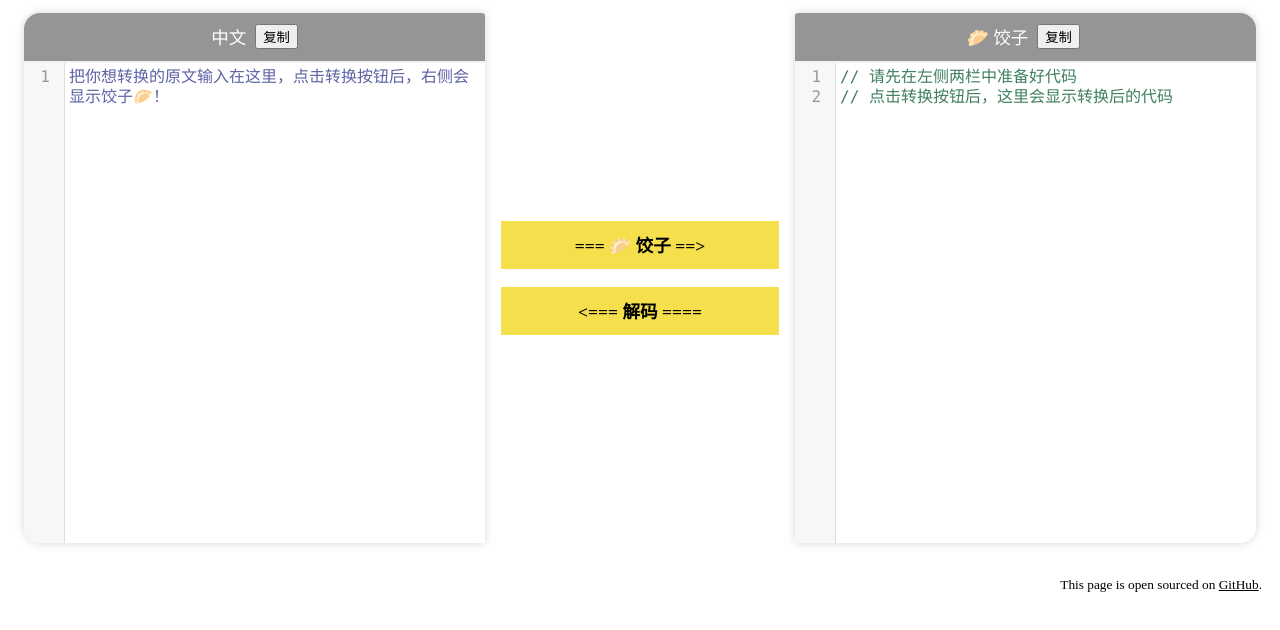
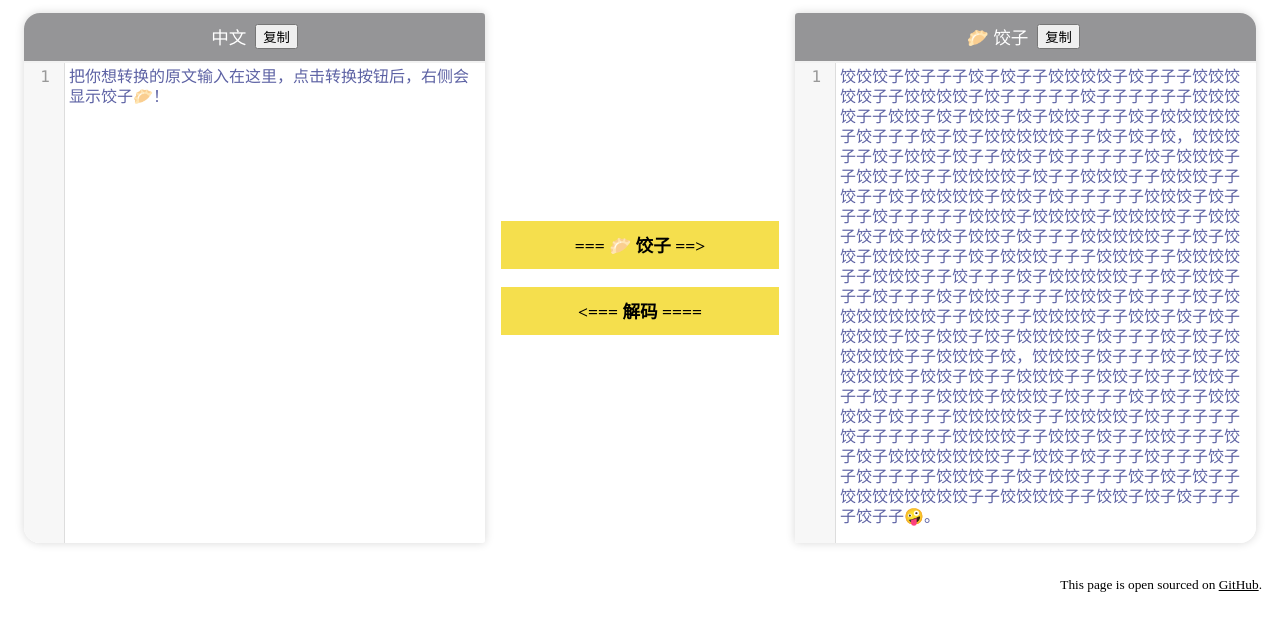
Before and after one commit to CSY-tvgo/Jiaozi-Encoder, a plain HTML site: page index.html in a window 1280 px wide. Shown: the part 110-740 px from the top of the page. Drawn offline with Linux system fonts and the light colour scheme.

Commit message:
modify some default values

```diff
--- a/index.html
+++ b/index.html
@@ -204,7 +204,7 @@
             lineWrapping: true,
         })
         editor_jiaozi.setSize('auto', '30rem')
-        editor_jiaozi.setValue("// 请先在左侧两栏中准备好代码\n// 点击转换按钮后，这里会显示转换后的代码")
+        editor_jiaozi.setValue("饺饺饺子饺子子子饺子饺子子饺饺饺饺子饺子子子饺饺饺饺饺子子饺饺饺饺子饺子子子子子饺子子子子子子饺饺饺饺子子饺饺子饺子饺饺子饺子饺饺子子子饺子饺饺饺饺饺子饺子子子饺子饺子饺饺饺饺饺子子饺子饺子饺，饺饺饺子子饺子饺饺子饺子子饺饺子饺子子子子子饺子饺饺饺子子饺饺子饺子子饺饺饺饺子饺子子饺饺饺子子饺饺饺子子饺子子饺子饺饺饺饺子饺饺子饺子子子子子饺饺饺子饺子子子饺子子子子子饺饺饺子饺饺饺饺子饺饺饺饺子子饺饺子饺子饺子饺饺子饺饺子饺子子子饺饺饺饺饺子子饺子饺饺子饺饺饺子子子饺子饺饺饺子子子饺饺饺子子饺饺饺饺子子饺饺饺子子饺子子子饺子饺饺饺饺饺子子饺子饺饺子子子饺子子子饺子饺饺子子子子饺饺饺子饺子子子饺子饺饺饺饺饺饺饺子子饺饺子子饺饺饺饺子子饺饺子饺子饺子饺饺饺子饺子饺饺子饺子饺饺饺饺子饺子子子饺子饺子饺饺饺饺饺子子饺饺饺子饺，饺饺饺子饺子子子饺子饺子饺饺饺饺饺子饺饺子饺子子饺饺饺子子饺饺子饺子子饺饺子子子饺子子子饺饺饺子饺饺饺子饺子子子饺子饺子子饺饺饺饺子饺子子子饺饺饺饺饺子子饺饺饺饺子饺子子子子子饺子子子子子子饺饺饺饺子子饺饺子饺子子饺饺子子子饺子饺子饺饺饺饺饺饺饺子子饺饺子饺子子子饺子子子饺子子饺子子子子饺饺饺子子饺子饺饺子子子饺子饺子饺子子饺饺饺饺饺饺饺饺子子饺饺饺饺子子饺饺子饺子饺子子子子饺子子🤪。")
 
         function isChinese(str) {
             var reg = /[\u4e00-\u9fa5]/g;
```
